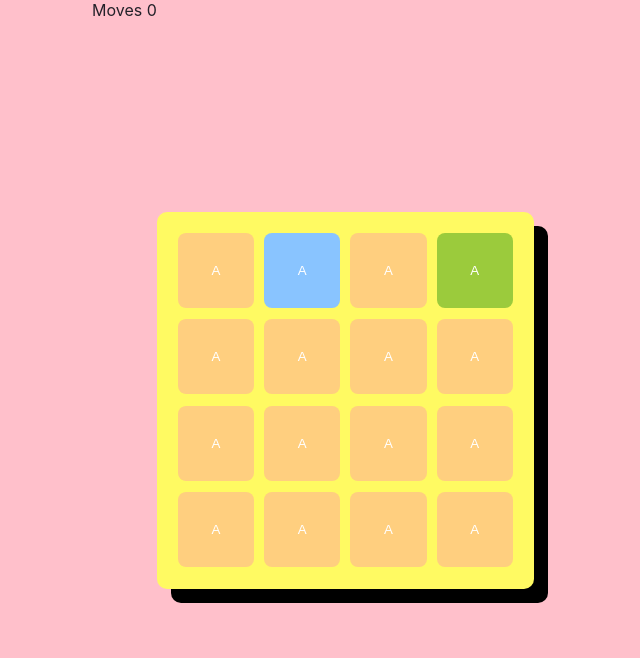
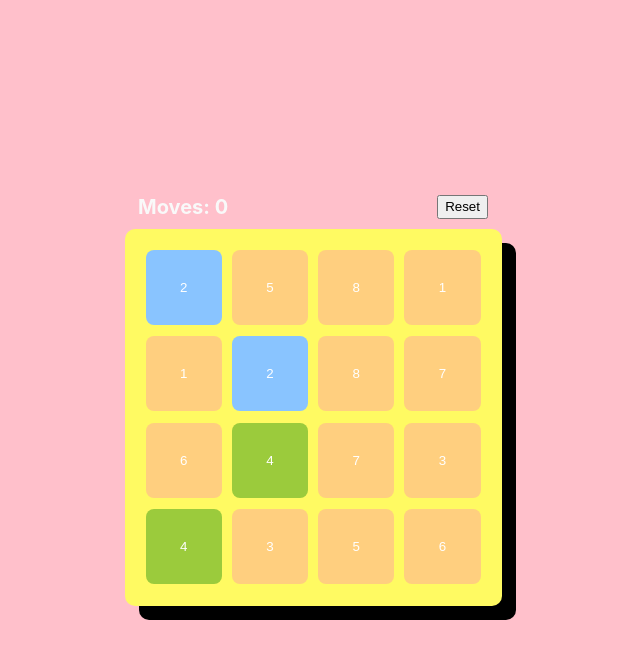
Before and after one commit to elisamunoz/memory-card-game, a Gatsby site: page / in a window 1280 px wide. Shown: the whole page, without its empty margins (327-967 px from the left). Built offline with nearby package versions, Linux system fonts and the light colour scheme; Gatsby itself is replaced by a stand-in of ours.

Commit message:
feat:  Add Moves counter

```diff
--- a/src/pages/index.tsx
+++ b/src/pages/index.tsx
@@ -1,15 +1,15 @@
-import React, { useState } from "react"
+import React, { useState, useMemo } from "react"
 import type { HeadFC, PageProps } from "gatsby"
 import Board from "../ui/components/board"
 import Tile from "../ui/components/tile"
+import ScoreBoard from "../ui/components/scoreBoard"
 
 import '../styles/global.css';
 
 const pageStyles = {
-  color: "#232129",
-  // padding: 96,
   fontFamily: "-apple-system, Roboto, sans-serif, serif",
   display: "flex",
+  flexDirection: "column",
   justifyContent: "center",
   flexGrow: "1",
 
@@ -18,27 +18,47 @@ const pageStyles = {
   margin: 0,
   background: "pink",
 }
-const tileIds = [1,2,3,4,5,6,7,8,9,10,11,12,13,14,15,16];
+
+const roundFloorOddNumber = (number: number): number => number % 2 === 0 ? number/2 : Math.floor(number/2)
+
+const getTiles = (tilesAmount: number): number[] => {
+  const tileIds: number[] = Array.from({length: roundFloorOddNumber(tilesAmount)}, (_, i) => i + 1);
+  const cloneTiles: number[] = tileIds.concat(tileIds)
+  const randomTimes = cloneTiles.sort(() => Math.random() - 0.5);
+
+  return randomTimes;
+}
 
 const IndexPage: React.FC<PageProps> = () => {
   const [moves, setMoves] = useState(0);
+
+  const tiles = useMemo(
+    () => getTiles(16), []
+  );
 
   const handleClickTile = (tileId: number) => {
     console.log(`Tile id: ${tileId}`);
     setMoves(moves + 1);
   };
 
+  const resetGame = () => {
+    setMoves(0);
+  }
+
   return (
     <main style={pageStyles}>
-      {`Moves ${moves}`}
+      <ScoreBoard
+        onClick={() => resetGame()}>
+        {`Moves: ${roundFloorOddNumber(moves)}`}
+      </ScoreBoard>
       <Board>
-        {tileIds.map((tileId) => (
+        {tiles.map((tileId, i) => (
           <Tile
-            key={tileId}
+            key={i}
             onClick={() => handleClickTile(tileId)}
             isFlipped={tileId === 2}
             isPaired={tileId === 4}
-          />
+          >{tileId}</Tile>
           ))}
       </Board>
     </main>
--- /dev/null
+++ b/src/ui/components/scoreBoard/ScoreBoard.styles.tsx
@@ -0,0 +1,21 @@
+import styled from 'styled-components';
+
+export const Wrapper = styled.div`
+  display: flex;
+  width: 40%;
+  max-width: 350px;
+  margin: 0 auto;
+  margin-bottom: 10px;
+`;
+
+export const Score = styled.span`
+  flex-grow: 1;
+  color: #f9f9f9;
+  font-size: 20px;
+  font-weight: 700;
+`
+
+export const Reset = styled.button`
+  backround: purple;
+
+`
--- /dev/null
+++ b/src/ui/components/scoreBoard/index.tsx
@@ -0,0 +1,26 @@
+import React from "react";
+import { Wrapper, Score, Reset } from "./ScoreBoard.styles";
+
+interface Props {
+  children: any,
+  onClick: VoidFunction
+}
+
+export const ScoreBoard = ({
+  children,
+  onClick
+}: Props) => {
+
+  return (
+    <Wrapper>
+      <Score>
+        {children}
+      </Score>
+      <Reset onClick={onClick}>
+        Reset
+      </Reset>
+    </Wrapper>
+  )
+};
+
+export default ScoreBoard;
--- a/src/ui/components/tile/Tile.styles.tsx
+++ b/src/ui/components/tile/Tile.styles.tsx
@@ -6,6 +6,7 @@ interface WraperProps {
 }
 
 export const Wrapper = styled.button<WraperProps>`
+  position: relative;
   align-self: center;
   flex-grow: 1;
   border-radius: 8px;
@@ -30,3 +31,40 @@ export const Wrapper = styled.button<WraperProps>`
     background: #89C4FF;
   `}
 `;
+
+export const Card = styled.div`
+  height: inherit;
+  position: absolute;
+  display: flex;
+  justify-content: center;
+  width: 100%;
+  top: 0;
+  transform-style: preserve-3d;
+  backface-visibility: hidden;
+  transition: all .4s ease-in-out;
+`
+
+export const CardFront = styled(Card)`
+  z-index: 900;
+  transform: rotateX(0deg) rotateY(0deg);
+`
+
+export const CardBack = styled(Card)`
+  z-index: 1000;
+  transform: rotateY(-180deg);
+`
+
+export const Box = styled.div`
+  align-self: center;
+`
+
+export const Box1 = styled(Box)`
+
+`
+
+export const Box2 = styled(Box)`
+  background: green;
+    &:hover {
+      background: gray;
+    }
+`
--- a/src/ui/components/tile/index.tsx
+++ b/src/ui/components/tile/index.tsx
@@ -1,7 +1,8 @@
 import React, { useState } from "react";
-import { Wrapper } from "./Tile.styles";
+import { Wrapper, CardFront, CardBack, Box1, Box2 } from "./Tile.styles";
 
 interface Props {
+  children: any,
   imageSrc?: string,
   isFlipped?: boolean,
   isPaired?: boolean,
@@ -10,15 +11,16 @@ interface Props {
 
 export const Tile = ({
   // imageSrc,
+  children,
   isFlipped = false,
   isPaired = false,
-  // className,
   onClick,
 }: Props) => {
   const [active, setActive] = useState(isFlipped);
 
   const handleOnClick = () => {
     setActive(!active);
+    console.log(active)
     onClick();
   };
 
@@ -29,7 +31,14 @@ export const Tile = ({
       isFlipped={active}
       onClick={handleOnClick}
     >
-      A
+      <CardFront>
+        <Box1>
+          {children}
+        </Box1>
+      </CardFront>
+      <CardBack>
+        <Box2 />
+      </CardBack>
     </Wrapper>
   )
 };
```
